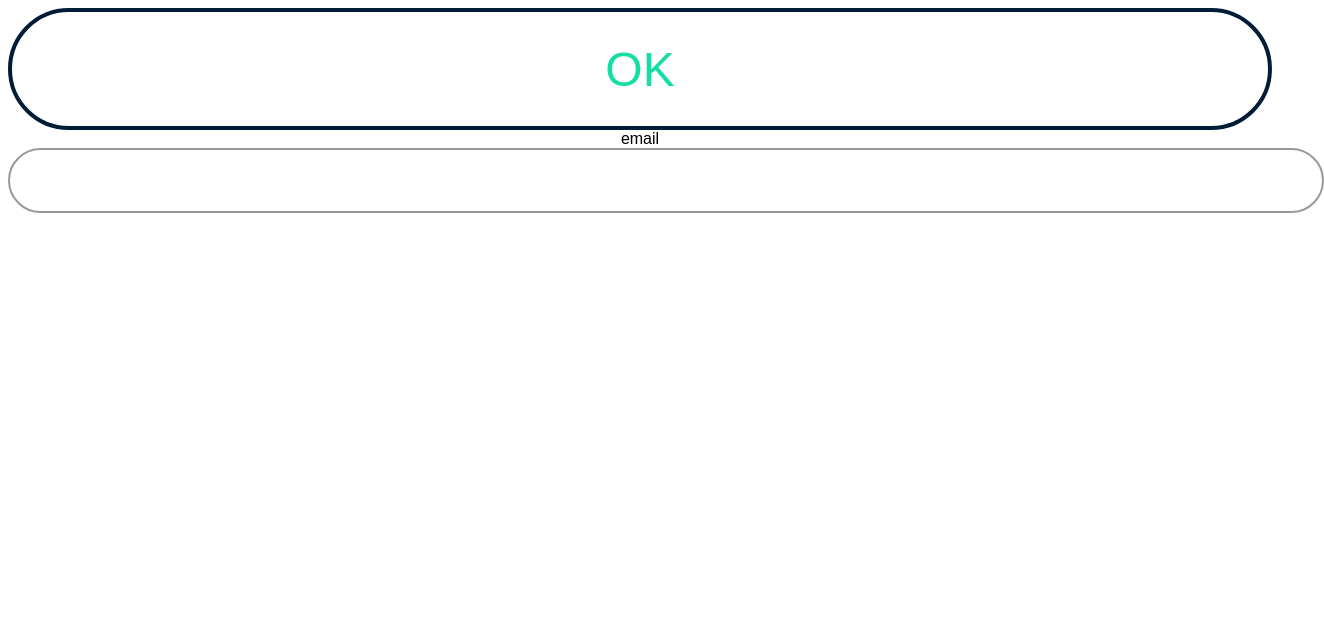
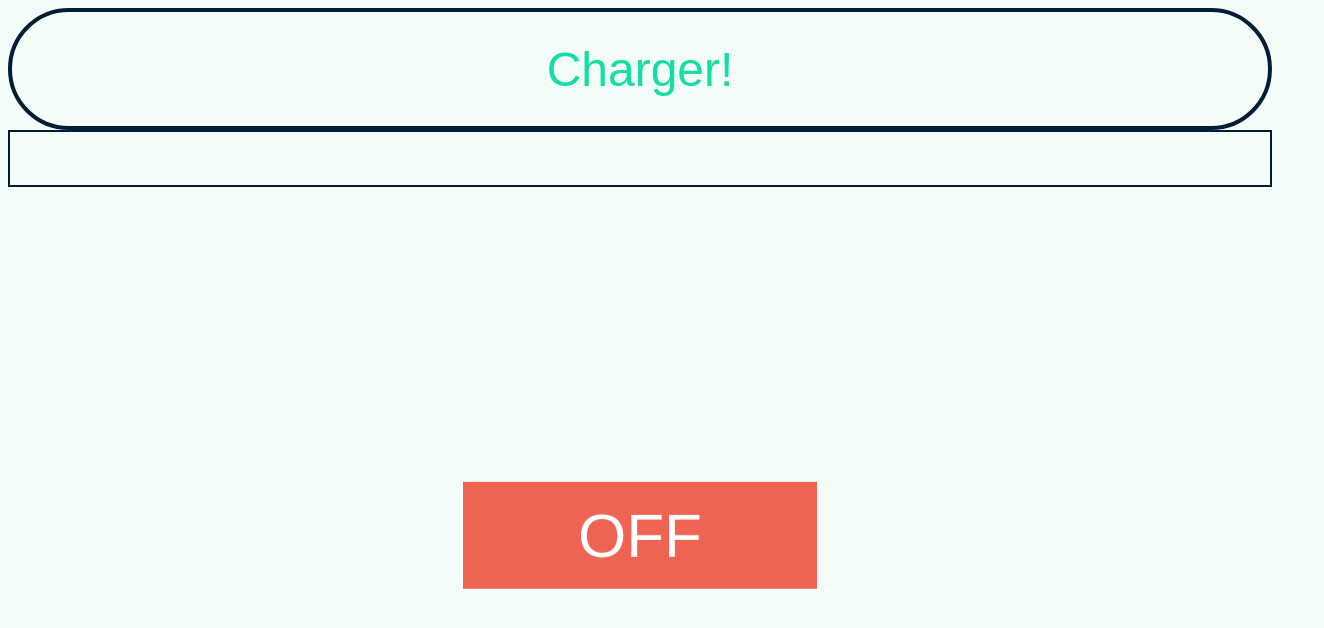
Before and after one commit to blagisquet/css-animations, a React (Create React App) app: page / in a window 1280 px wide. Shown: the top 628 px of the page, 1324 px wide, since content can reach past the window. Built offline with nearby package versions, Linux system fonts and the light colour scheme.

Commit message:
added 3d animations

```diff
--- a/src/App.js
+++ b/src/App.js
@@ -1,19 +1,17 @@
 import React from "react";
 import "./styles.scss";
+import Button from "./Components/3dbutton/Button";
 
 export default function App() {
   return (
     <div className="App">
       <div class="container">
-        <div class="btn">OK</div>
-        <div class="ball" />
-        <div class="form">
-          <div class="form__group">
-            <label for="">email</label>
-            <input type="email" name="" id="" />
-          </div>
+        <div class="btn">Charger!</div>
+        <div class="progress">
+          <div class="progress__bar" />
         </div>
       </div>
+      <Button />
     </div>
   );
 }
--- /dev/null
+++ b/src/Components/3dbutton/Button.js
@@ -0,0 +1,17 @@
+import React from "react";
+import "./Button.scss";
+
+export default function button() {
+  return (
+    <div>
+      <div class="button3d">
+        <div class="btn3d">
+          <div class="btn__flip">
+            <div class="btn__flip--off">OFF</div>
+            <div class="btn__flip--on">ON</div>
+          </div>
+        </div>
+      </div>
+    </div>
+  );
+}
--- /dev/null
+++ b/src/Components/3dbutton/Button.scss
@@ -0,0 +1,64 @@
+body {
+  font-family: sans-serif;
+  background-color: #F4FCF8;
+}
+
+$cd-on: #59CD90;
+$cd-off: #EE6352;
+$persp: 500px;
+$btn-width: 25vw;
+$btn-height: 7.5vw;
+
+@mixin facet {
+    position: absolute;
+    top: 0;
+    right: 0;
+    bottom: 0;
+    left: 0;
+    width: 100%;
+    height: 100%;
+    display: flex;
+    justify-content: center;
+    align-items: center;
+}
+
+.button3d {
+  margin:300px auto;
+  width: 75%;
+  display: flex;
+  align-items: center;
+  justify-content: center;
+  flex-direction: column-reverse;
+
+.btn3d {
+    color: white;
+    font-size: 3.5rem;
+    cursor: pointer;
+    position: relative;
+    width: $btn-width;
+    height: $btn-height;
+    perspective: $persp;
+    &:active {
+        & > .btn__flip {
+            transform: rotateX(-90deg);
+        }
+    }
+    .btn__flip {
+        @include facet;
+        transform-style: preserve-3d;
+        transform-origin: center bottom ($btn-height/2);
+        transition: transform 500ms cubic-bezier(.7,.01,.23,.99);
+        transform: rotateX(0deg);
+        .btn__flip--off {
+            transform: rotateX(0deg) translateZ($btn-height/2);
+            @include facet;
+            background: $cd-off;
+        }
+        .btn__flip--on {
+            transform: rotateX(90deg) translateZ($btn-height/2);
+            @include facet;
+            background: $cd-on;
+        }
+    }
+}
+}
--- a/src/styles.scss
+++ b/src/styles.scss
@@ -3,10 +3,72 @@
   text-align: center;
 }
 
+
 $cd-btn: #011c37;
 $cd-txt: #15DEA5;
 $cd-btn-start: rgba(1, 28, 55, 0);
 $cd-btn-end: rgba(1, 28, 55, 1);
+
+
+//Progress bar
+.btn {
+  &:active {
+  & + .progress {
+      & > .progress__bar {
+              transform: scaleX(1);
+          }
+      }
+  }
+}
+
+.progress {
+  border: 2px solid $cd-btn;
+  padding: 0.1rem;
+  height: 50px;
+  &__bar {
+    transform-origin: 0% 50%;
+    transform: scaleX(0);
+    transition: transform 1000ms cubic-bezier(.32,0,.07,1);
+  }
+}
+
+.progress__bar {
+  width: 100%;
+  height: 50px;
+  background-color: $cd-txt;
+}
+
+
+
+/*
+.btn {
+  background-color: $cd-btn-start;
+  border: 4px solid $cd-btn;
+  color: $cd-txt;
+  :hover + .box {
+    transform: scale(1);
+    span {
+      transform: translateY(0);
+    }
+  }
+}
+*/
+/*
+.box {
+  border: 4px solid $cd-txt;
+  padding: 2rem;
+  background-color: $cd-txt;
+  transform: scale(0.1);
+  transition: transform 330ms ease-in-out;
+  overflow: hidden;
+  span {
+    display: inline-block;
+    transform: translateY(250%);
+    transition: transform 280ms ease-out 50ms;
+  }
+}
+*/
+
 
 .btn {
   background-color: $cd-btn-start;
@@ -18,12 +80,14 @@ $cd-btn-end: rgba(1, 28, 55, 1);
   overflow: hidden;
   padding: 1.85rem 3rem;
   position: relative;
-  transition: transform 450ms, background-color 300ms 200ms;
+  /*transition: transform 450ms, background-color 300ms 200ms;
   &:hover {
       transform: scale(1.15);
       background-color: $cd-btn-end;
-  }
+  }*/
 }
+
+
 /*
 $ball-size: 4rem;
 .btn {
@@ -49,6 +113,7 @@ $ball-size: 4rem;
   transition: transform 4000ms;
 }
 */
+/*
 $cd-box: #999;
 $cd-text: #6300a0;
 $cd-text--invalid: #fff;
@@ -77,3 +142,4 @@ $cd-danger: #b20a37;
         }
     }
 }
+*/
```
